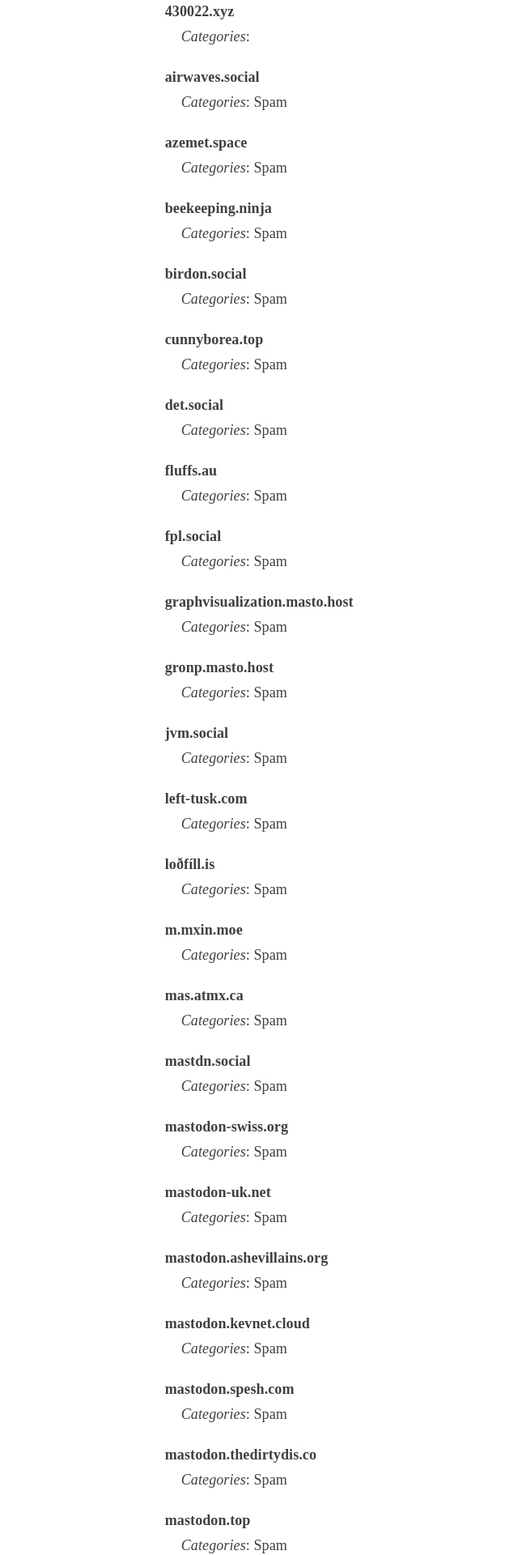
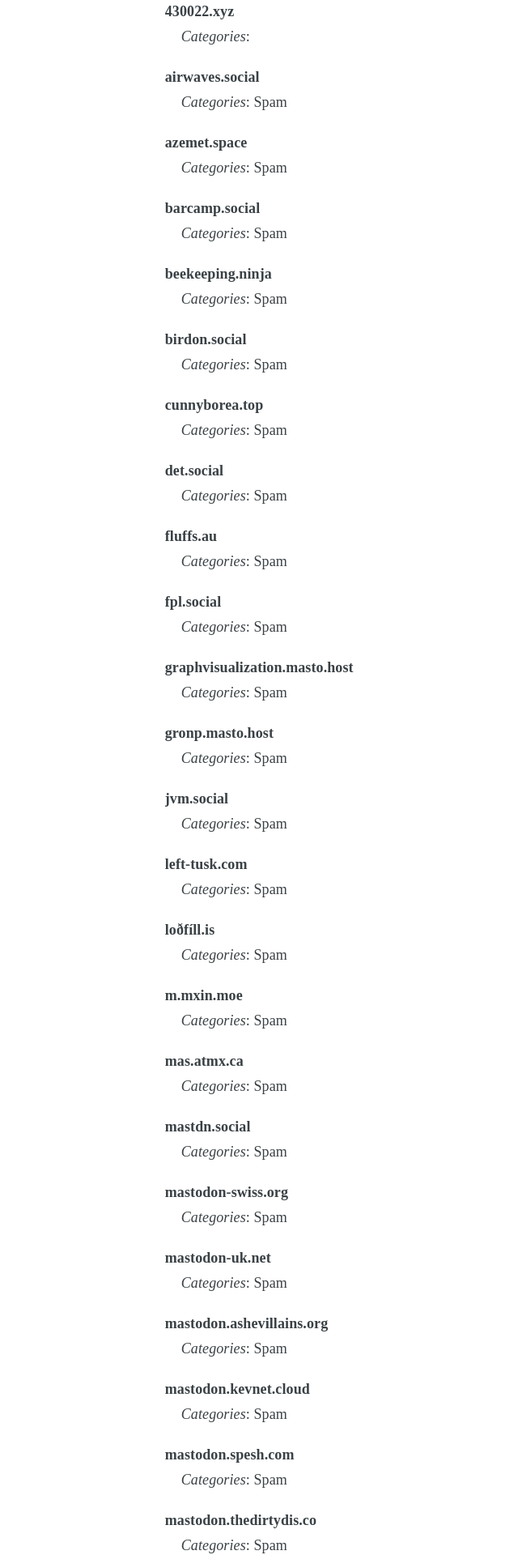
Before and after one commit to chaossocial/meta, a Jekyll site: the page built from federation.md, in a window 1280 px wide. Shown: the part 992-2912 px from the top of the page at 81% size, without its empty margins (226-866 px from the left). Built offline with Jekyll 4.4.1, drawn with Linux system fonts in a browser that asks for light colours; some of the changed text lies outside the part shown.

Commit message:
Limit barcamp.social

```diff
--- a/_data/limited_instances.json
+++ b/_data/limited_instances.json
@@ -17,6 +17,15 @@
   },
   {
     "instance": "azemet.space",
+    "tags": [
+      "SPAM"
+    ],
+    "receipts": [],
+    "comment_en": "",
+    "comment_de": ""
+  },
+  {
+    "instance": "barcamp.social",
     "tags": [
       "SPAM"
     ],
```
